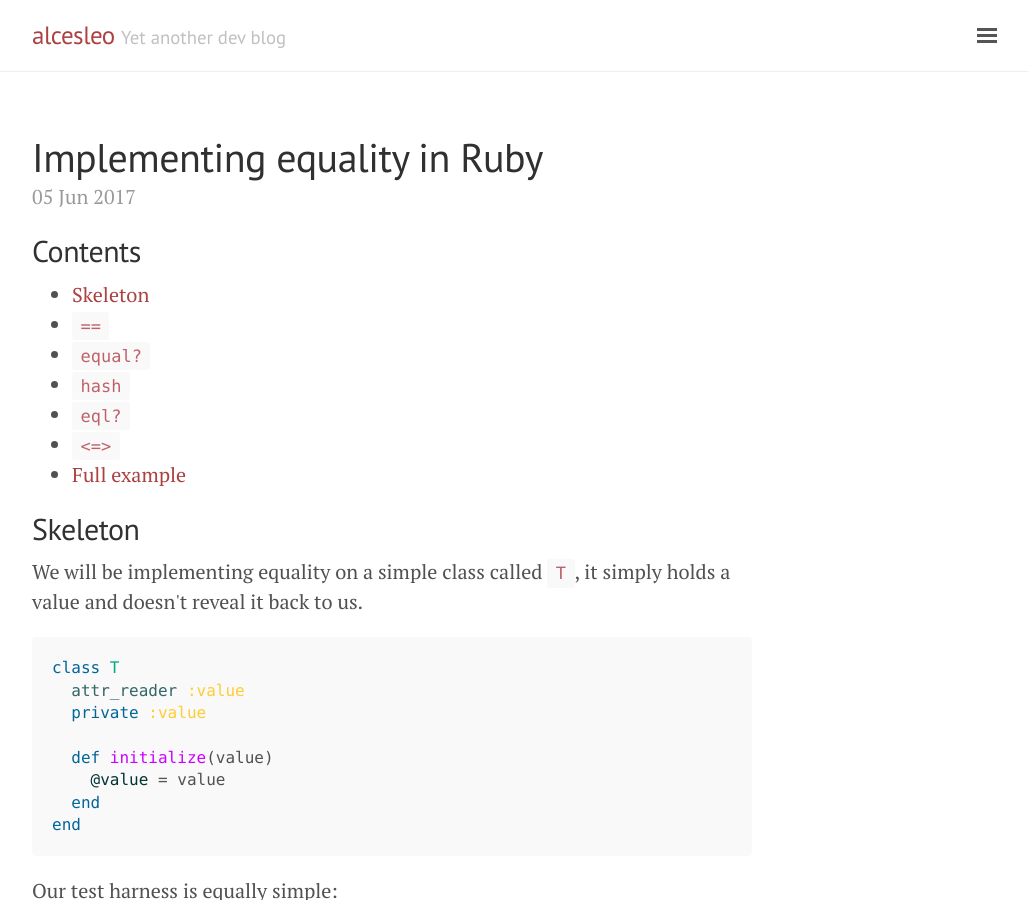
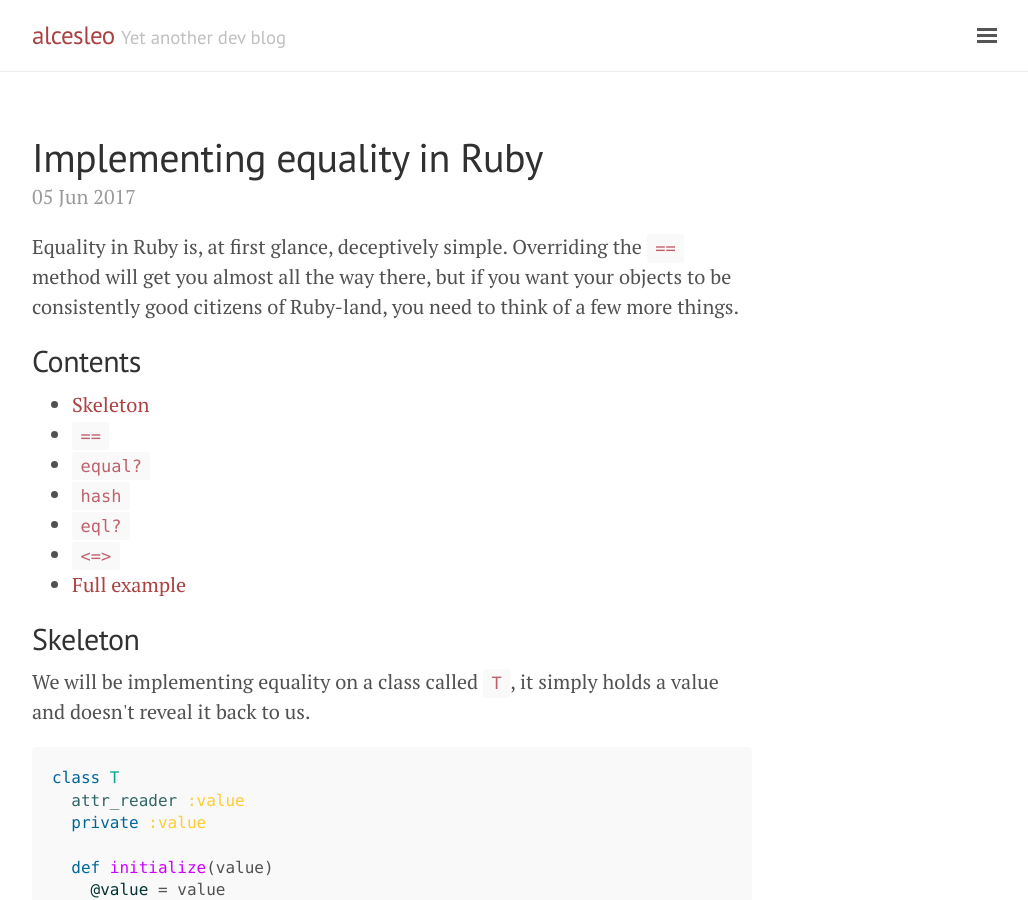
Before and after one commit to jsborjesson/jsborjesson.github.io, a Jekyll site: the page built from _posts/2017-06-05-implementing-equality-in-ruby.md, in a window 1280 px wide and 900 px high. Shown: the whole window, without its empty margins (248-1276 px from the left). Built offline with Jekyll 4.4.1, drawn with Linux system fonts in a browser that asks for light colours; part of the change alters nothing that is shown.

Commit message:
Add a few introduction sentences

````diff
--- a/_posts/2017-06-05-implementing-equality-in-ruby.md
+++ b/_posts/2017-06-05-implementing-equality-in-ruby.md
@@ -2,6 +2,8 @@
 layout: post
 title: Implementing equality in Ruby
 ---
+
+Equality in Ruby is, at first glance, deceptively simple. Overriding the `==` method will get you almost all the way there, but if you want your objects to be consistently good citizens of Ruby-land, you need to think of a few more things.
 
 ## Contents
 
@@ -15,7 +17,7 @@ title: Implementing equality in Ruby
 
 ## Skeleton
 
-We will be implementing equality on a simple class called `T`, it simply holds a value and doesn't reveal it back to us.
+We will be implementing equality on a class called `T`, it simply holds a value and doesn't reveal it back to us.
 
 ```ruby
 class T
@@ -145,7 +147,7 @@ h["key"] # => "value"
 
 "key" == "key"           # => true (they have the same value)
 "key".hash == "key".hash # => true (they have the same hash code)
-"key".equal? "key"       # => false (but they are not the same instance of String)
+"key".equal?("key")      # => false (but they are not the same instance of String)
 ```
 
 Let's make sure our `T` behaves the same way.
````
